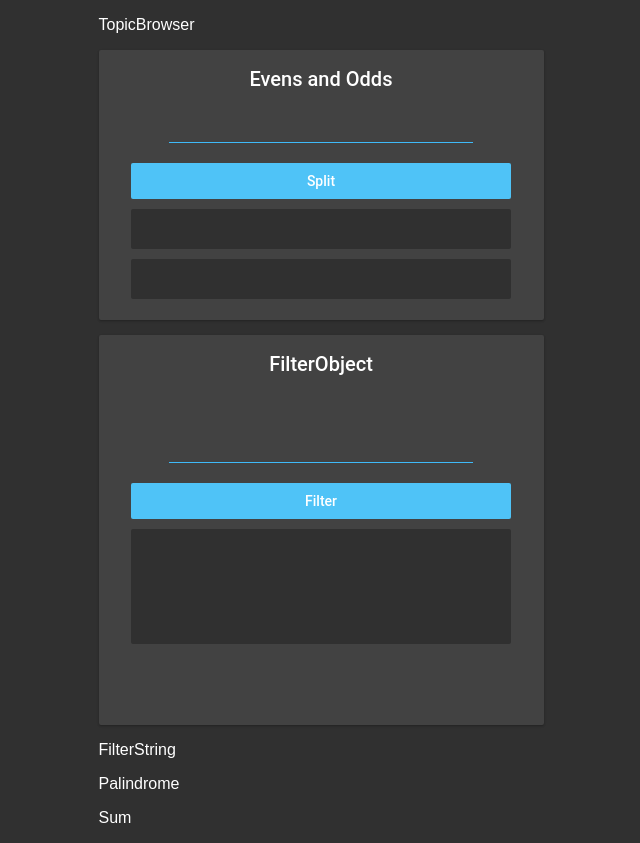
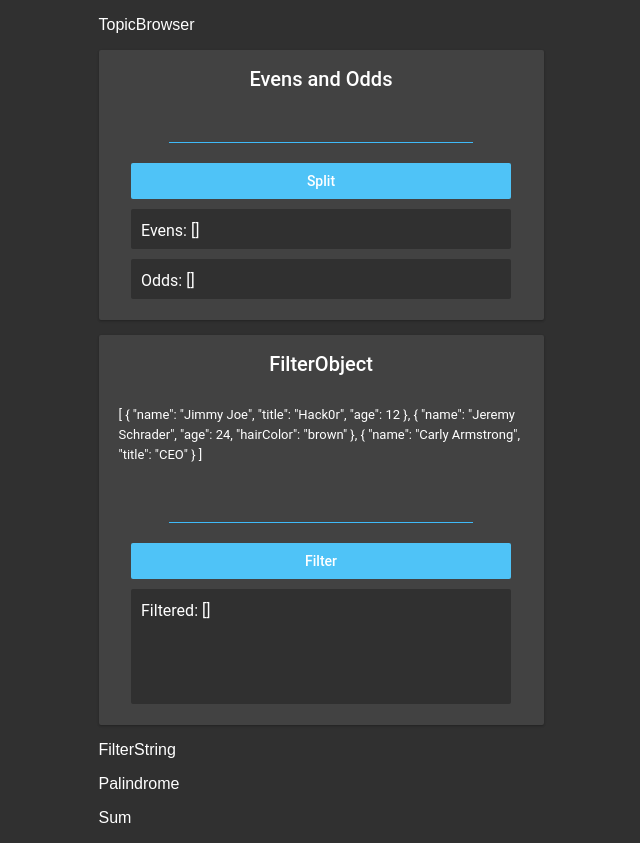
Before and after one commit to sdrew712/react-toy-problems, a React (Create React App) app: page / in a window 1280 px wide. Shown: the whole page, without its empty margins (319-959 px from the left). Built offline with nearby package versions, Linux system fonts and the light colour scheme.

Commit message:
update EvenAndOdd results, add objectFilterer

```diff
--- a/src/components/Topics/EvenAndOdd.js
+++ b/src/components/Topics/EvenAndOdd.js
@@ -1,4 +1,4 @@
-import React, { useState, useEffect } from "react";
+import React, { useState } from "react";
 
 const EvenAndOdd = () => {
   const [evenArray, setEvenArray] = useState([]);
@@ -13,7 +13,7 @@ const EvenAndOdd = () => {
 
   const numberSorter = (input) => {
     const numbers = input.split(", ");
-    let evenArr = [];
+    const evenArr = [];
     const oddArr = [];
 
     numbers.forEach((element) => {
@@ -51,8 +51,12 @@ const EvenAndOdd = () => {
       >
         Split
       </button>
-      <span className="resultsBox">{evenArray}</span>
-      <span className="resultsBox">{oddArray}</span>
+      <span className="resultsBox">
+        {"Evens: " + JSON.stringify(evenArray, null, 10)}
+      </span>
+      <span className="resultsBox">
+        {"Odds: " + JSON.stringify(oddArray, null, 10)}
+      </span>
     </div>
   );
 };
--- a/src/components/Topics/FilterObject.js
+++ b/src/components/Topics/FilterObject.js
@@ -1,23 +1,46 @@
-import React, { useState, useEffect } from "react";
+import React, { useState } from "react";
 
-const objArr = [
+let objArr = [
   { name: "Jimmy Joe", title: "Hack0r", age: 12 },
   { name: "Jeremy Schrader", age: 24, hairColor: "brown" },
   { name: "Carly Armstrong", title: "CEO" },
 ];
 
 const FilterObject = () => {
-  const [unFilteredArray, setUnFilteredArray] = useState(objArr);
+  const [unFilteredArray] = useState(objArr);
   const [userInput, setUserInput] = useState("");
   const [filteredArray, setFilteredArray] = useState([]);
+
+  const objectFilterer = (input) => {
+    let filteredObjects = objArr.filter((objArr) =>
+      objArr.hasOwnProperty(input)
+    );
+    setFilteredArray(filteredObjects);
+  };
 
   return (
     <div className="puzzleBox filterObjectPB">
       <h4>FilterObject</h4>
-      <span className="puzzleText"></span>
-      <input type="text" className="inputLine" />
-      <button className="confirmationButton">Filter</button>
-      <span className="resultsBox filterObjectRB"></span>
+      <span className="puzzleText">
+        {JSON.stringify(unFilteredArray, null, 10)}
+      </span>
+      <input
+        type="text"
+        className="inputLine"
+        value={userInput}
+        onChange={({ target }) => {
+          setUserInput(target.value);
+        }}
+      />
+      <button
+        className="confirmationButton"
+        onClick={() => objectFilterer(userInput)}
+      >
+        Filter
+      </button>
+      <span className="resultsBox filterObjectRB">
+        {"Filtered: " + JSON.stringify(filteredArray, null, 10)}
+      </span>
     </div>
   );
 };
```
